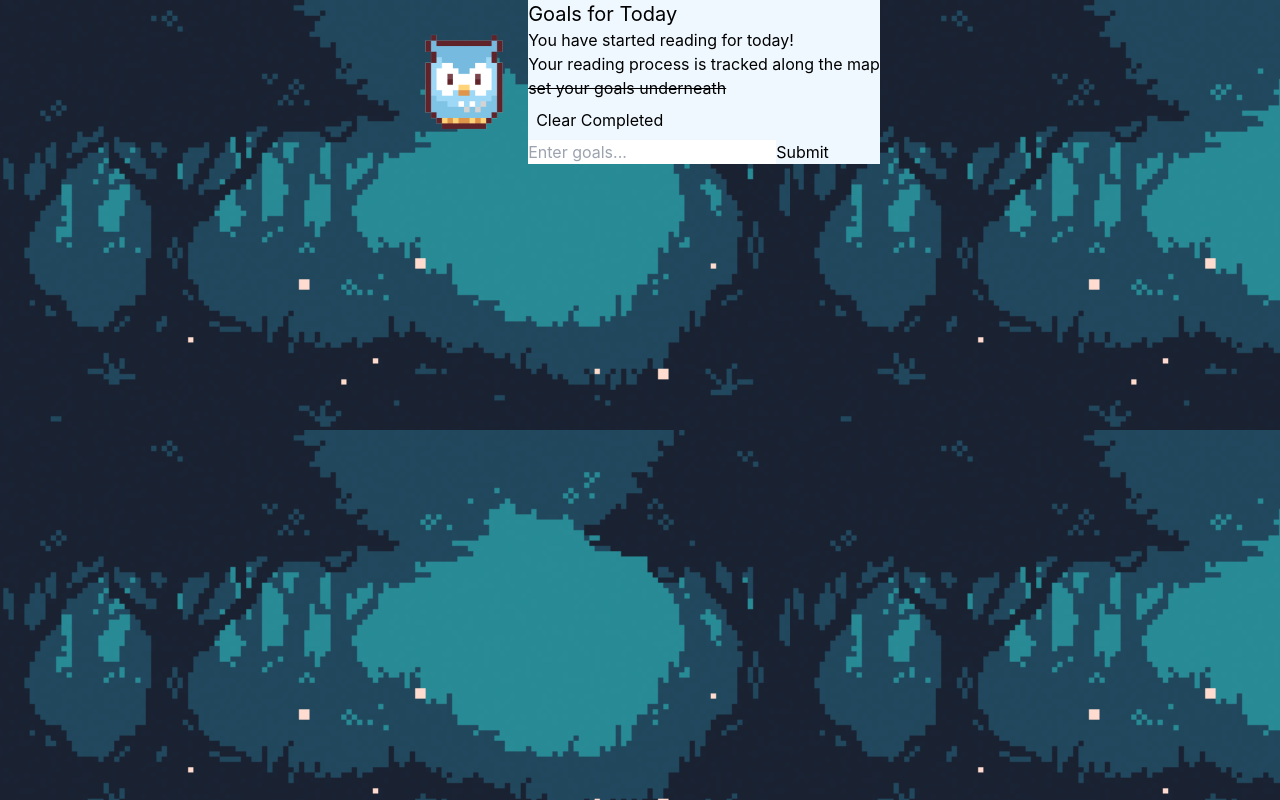
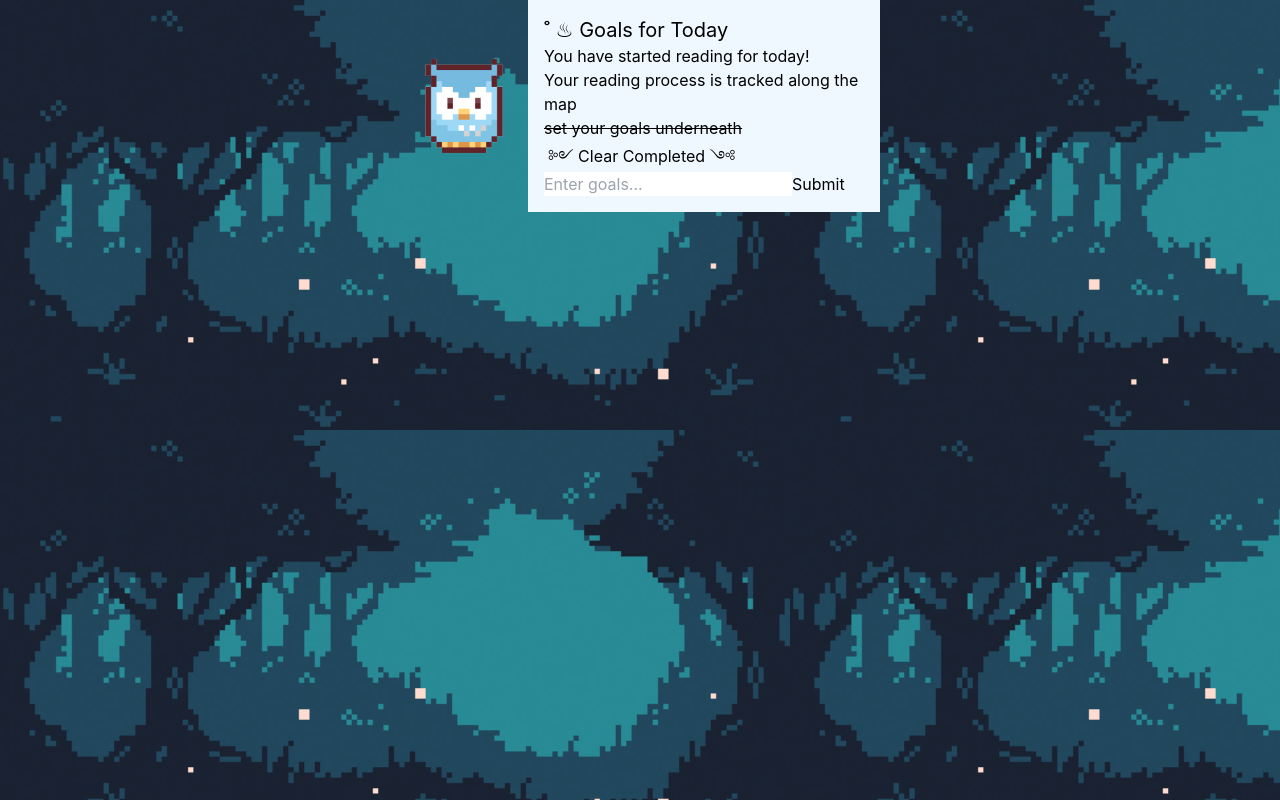
Before and after one commit to long715/HackOverflow-2022, a React (Create React App) app: page / in a window 1280 px wide. Built offline with nearby package versions, Linux system fonts and the light colour scheme.

Commit message:
CheckListHeader

```diff
--- a/src/component/CheckList/Header.jsx
+++ b/src/component/CheckList/Header.jsx
@@ -4,7 +4,7 @@ import React from 'react';
 const Header = () => {
     return (
         <header class ='text-xl'>
-            <h1>Goals for Today </h1>
+            <h1> ˚ ♨ Goals for Today </h1>
         </header>
     );
 };
--- a/src/component/CheckList/ToDo.jsx
+++ b/src/component/CheckList/ToDo.jsx
@@ -1,7 +1,7 @@
 import React from 'react';
 import checklistStyle from './checklistStyle.css';
 
-//one row in out todo list
+//each row in out todo list
 const ToDo = ({todo, handleToggle}) => {
 
     const handleClick = (e) => {
--- a/src/component/CheckList/ToDoForm.jsx
+++ b/src/component/CheckList/ToDoForm.jsx
@@ -1,4 +1,5 @@
 import React, { useState } from 'react';
+import checklistStyle from './checklistStyle.css'
 
 const ToDoForm = ({ addTask }) => {
 
@@ -13,12 +14,14 @@ const ToDoForm = ({ addTask }) => {
         addTask(userInput);
         setUserInput("");
     }
+
     return (
-        // <form onSubmit={handleSubmit} className="text-gray-800"></form>
-        <form onSubmit={handleSubmit}>
-            <input value={userInput} type="text" onChange={handleChange} placeholder="Enter goals..."/>
-            <button>Submit</button>
-        </form>
+        <div>
+            <form onSubmit={handleSubmit}>
+                <input value={userInput} type="text" onChange={handleChange} placeholder="Enter goals..."/>
+                <button>Submit</button>
+            </form>
+        </div>
     );
 };
 
--- a/src/component/CheckList/ToDoList.jsx
+++ b/src/component/CheckList/ToDoList.jsx
@@ -10,7 +10,7 @@ const ToDoList = ({toDoList, handleToggle, handleFilter}) => {
                     <ToDo todo={todo} handleToggle={handleToggle} handleFilter={handleFilter}/>
                 )
             })}
-            <button style={{margin: '8px'}} onClick={handleFilter}>Clear Completed</button>
+            <button style={{margin: '4px'}} onClick={handleFilter}> ༻ Clear Completed ༺ </button>
         </div>
     );
 };
--- a/src/component/CheckList/checklistStyle.css
+++ b/src/component/CheckList/checklistStyle.css
@@ -12,23 +12,10 @@ body {
 	  monospace;
   }
 
-  /* .to-do {
-	cursor: pointer;
-  }
-
-  .to-do:complete{
-	background-color: black;
-	cursor: pointer;
-	text-decoration: line-through;
-  } */
-
   .checkList{
 	display: flex;
 	flex-direction: column;
 	background-color: aliceblue;
+	flex-basis: 22rem;
+	padding: 1rem;
   }
-
-  /* .strike {
-	text-decoration: line-through;
-  }
-   */
```
